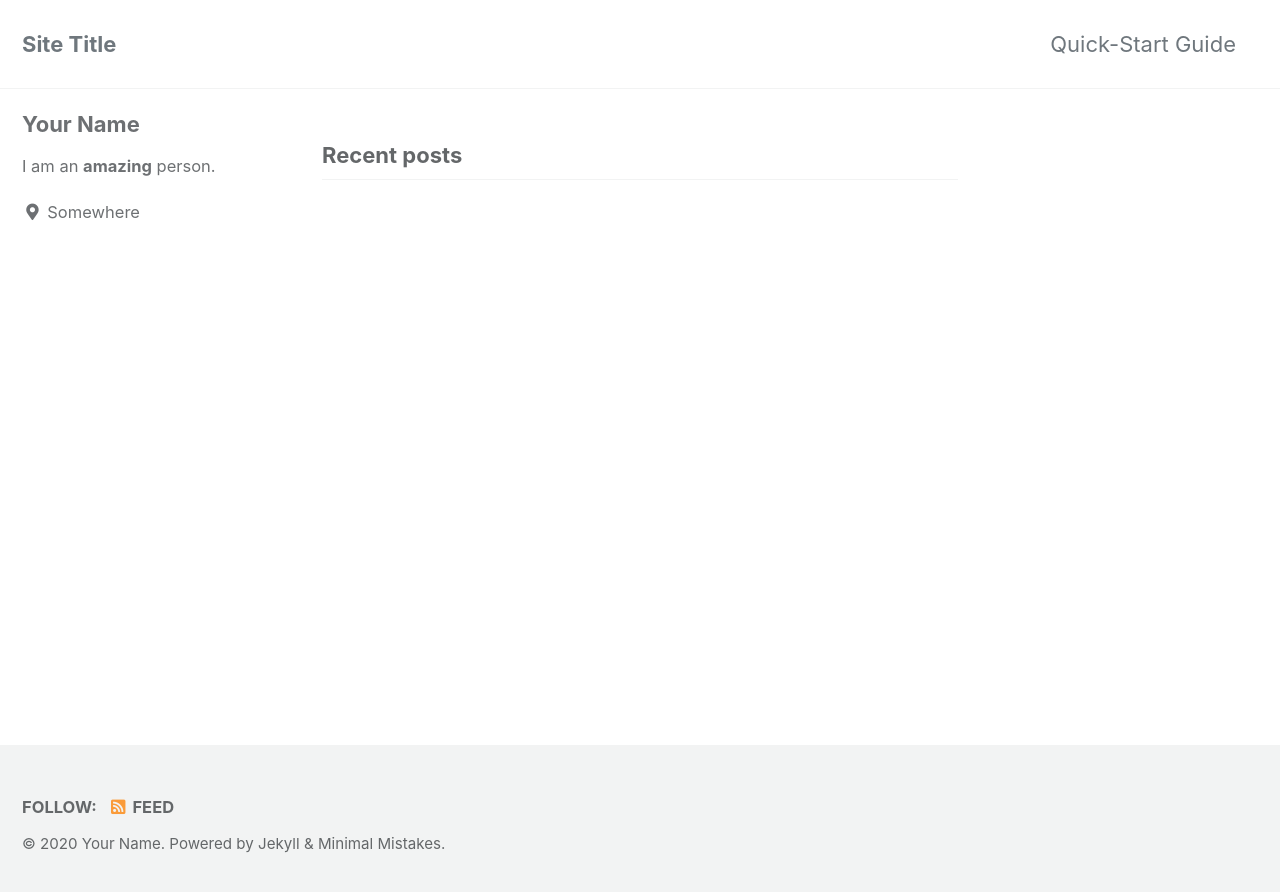
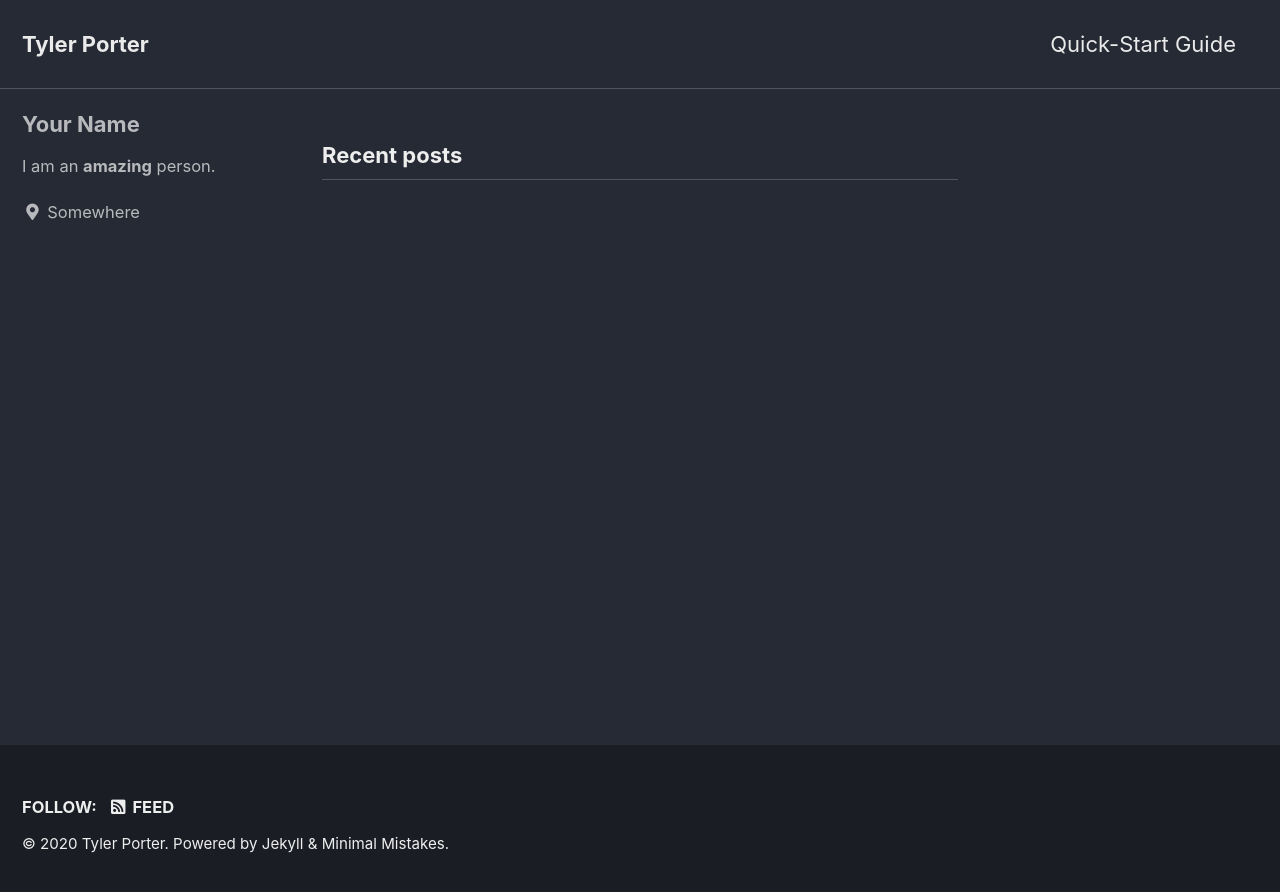
Before and after one commit to tyljporter/typo.github.io, a Jekyll site: the page built from index.html, in a window 1280 px wide. Shown: the top 892 px of the page. Built offline with Jekyll 4.4.1, drawn with Linux system fonts in a browser that asks for light colours; cached includes are drawn as plain includes; the list of posts is cut into pages by our own code.

Commit message:
Initial changes

```diff
--- a/_config.yml
+++ b/_config.yml
@@ -12,15 +12,15 @@
 
 # theme                  : "minimal-mistakes-jekyll"
 # remote_theme           : "mmistakes/minimal-mistakes"
-minimal_mistakes_skin    : "default" # "air", "aqua", "contrast", "dark", "dirt", "neon", "mint", "plum", "sunrise"
+minimal_mistakes_skin    : "dark" # "air", "aqua", "contrast", "dark", "dirt", "neon", "mint", "plum", "sunrise"
 
 # Site Settings
 locale                   : "en-US"
-title                    : "Site Title"
+title                    : "Tyler Porter"
 title_separator          : "-"
 subtitle                 : # site tagline that appears below site title in masthead
-name                     : "Your Name"
-description              : "An amazing website."
+name                     : "Tyler Porter"
+description              : "Data Analysis Portfolio"
 url                      : # the base hostname & protocol for your site e.g. "https://mmistakes.github.io"
 baseurl                  : # the subpath of your site, e.g. "/blog"
 repository               : # GitHub username/repo-name e.g. "mmistakes/minimal-mistakes"
```
